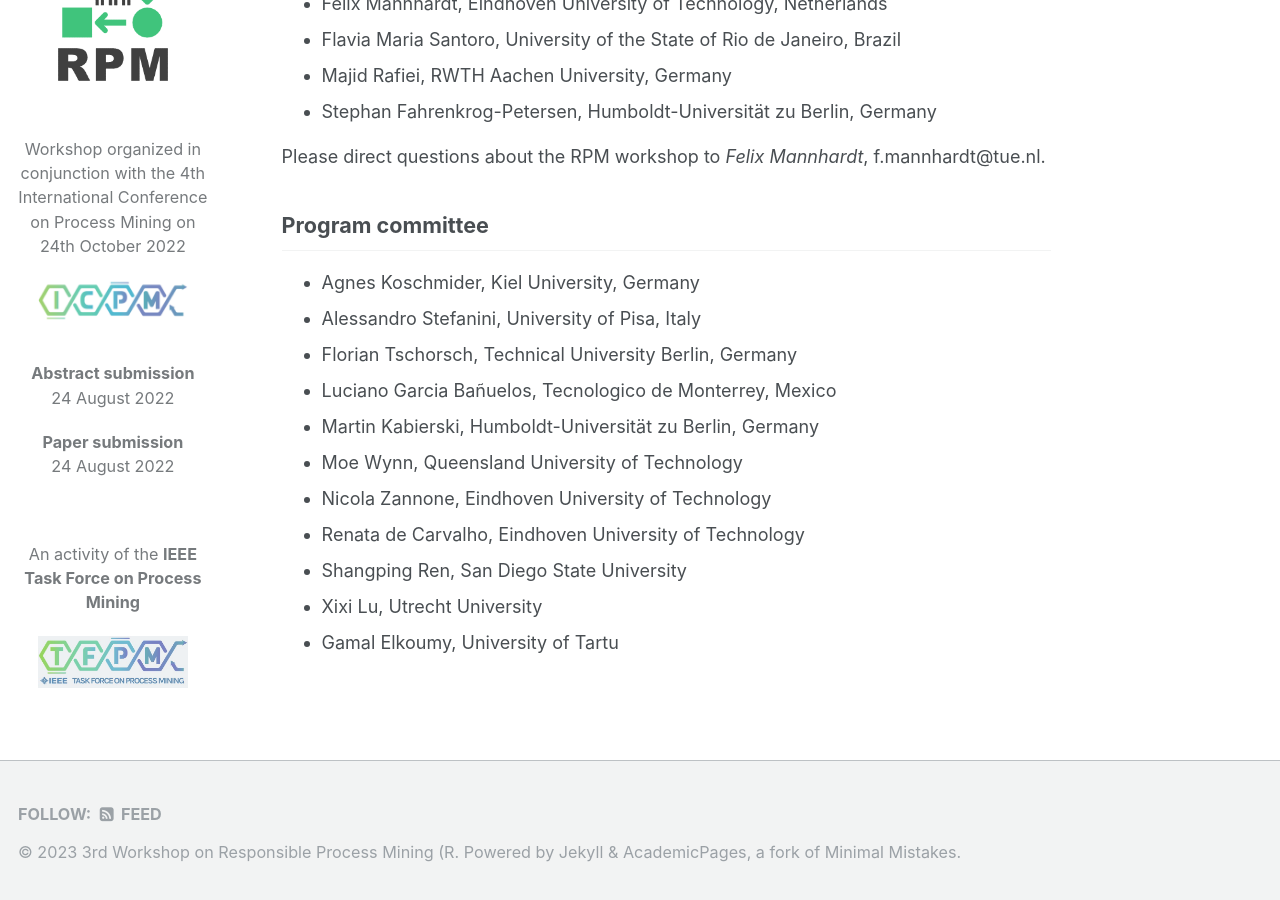
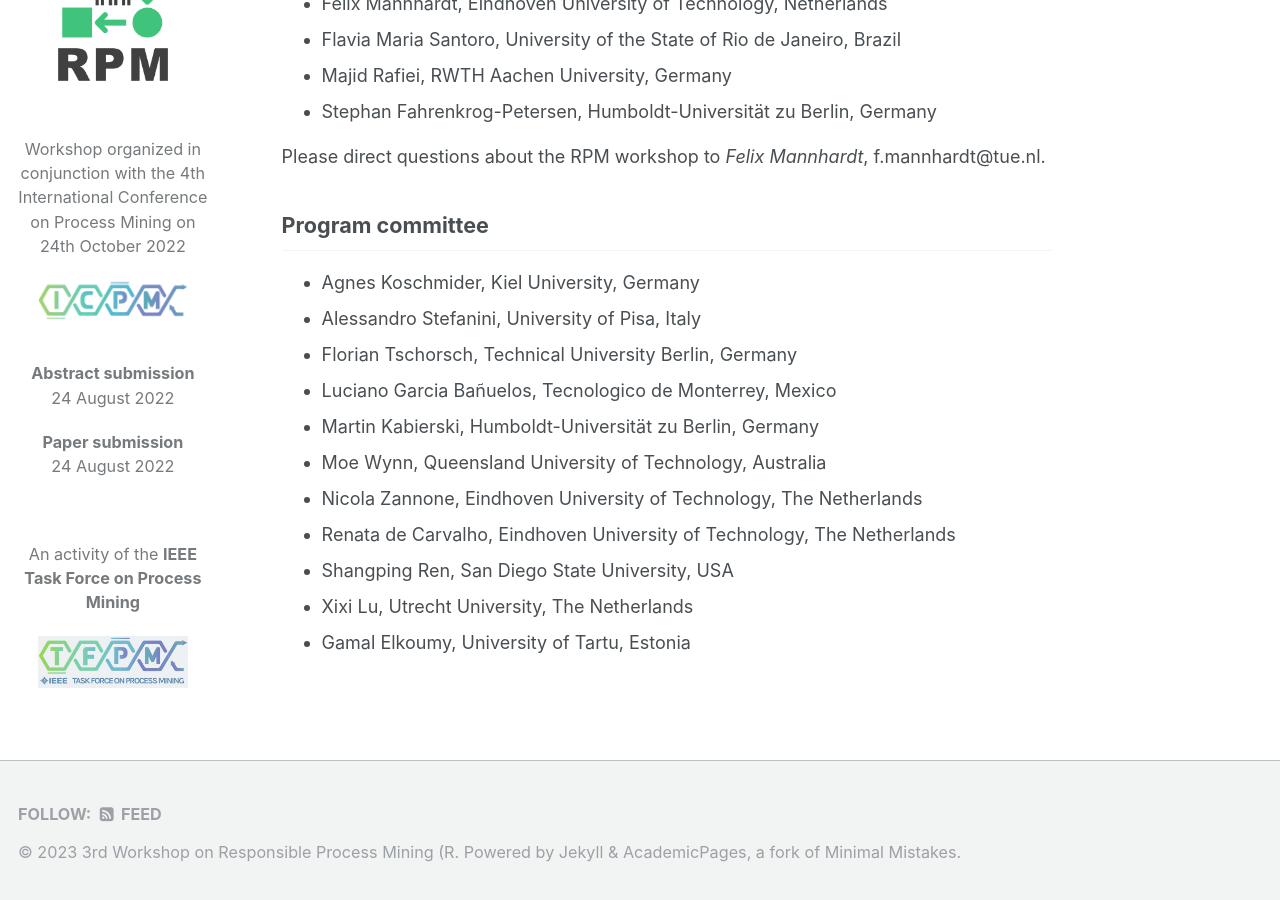
Before and after one commit to rpm-workshop/2023, a Jekyll site: the page built from _pages/about.md, in a window 1280 px wide and 900 px high, scrolled down 3055 px. Built offline with Jekyll 4.4.1, drawn with Linux system fonts in a browser that asks for light colours.

Commit message:
Add Countries to all PC members

```diff
--- a/_pages/about.md
+++ b/_pages/about.md
@@ -64,9 +64,9 @@ Please direct questions about the RPM workshop to *Felix Mannhardt*, f.mannhardt
 * Florian Tschorsch, Technical University Berlin, Germany
 * Luciano Garcia Bañuelos, Tecnologico de Monterrey, Mexico
 * Martin Kabierski, Humboldt-Universität zu Berlin, Germany
-* Moe Wynn, Queensland University of Technology
-* Nicola Zannone, Eindhoven University of Technology
-* Renata de Carvalho, Eindhoven University of Technology
-* Shangping Ren, San Diego State University
-* Xixi Lu, Utrecht University
-* Gamal Elkoumy, University of Tartu
+* Moe Wynn, Queensland University of Technology, Australia
+* Nicola Zannone, Eindhoven University of Technology, The Netherlands
+* Renata de Carvalho, Eindhoven University of Technology, The Netherlands
+* Shangping Ren, San Diego State University, USA
+* Xixi Lu, Utrecht University, The Netherlands
+* Gamal Elkoumy, University of Tartu, Estonia
```
